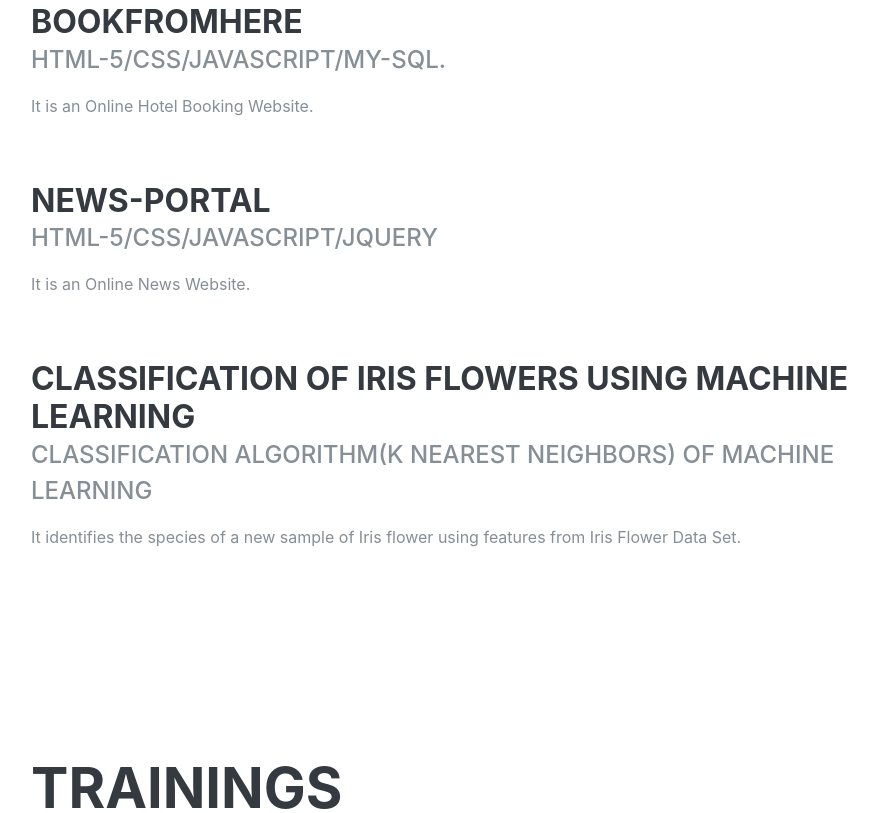
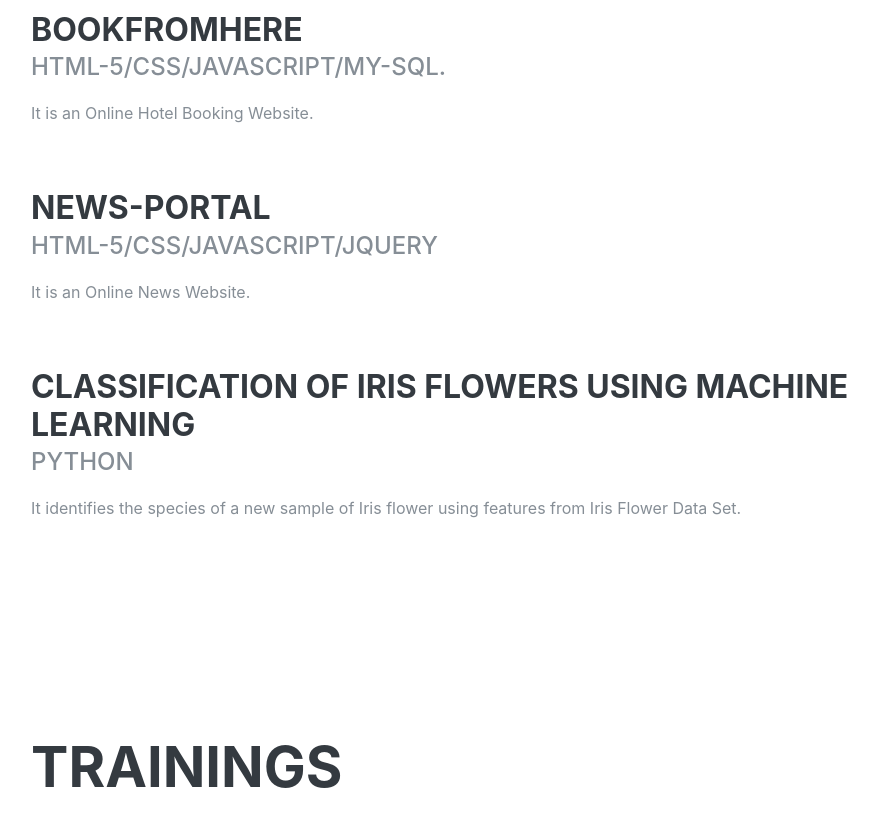
Before and after one commit to akku1297/akku1297.github.io, a plain HTML site: page index.html in a window 1280 px wide. Shown: the part 2563-3376 px from the top of the page, without its empty margins (289-1167 px from the left). Drawn offline with Linux system fonts and the light colour scheme.

Commit message:
Add files via upload

```diff
--- a/index.html
+++ b/index.html
@@ -195,7 +195,7 @@
 		  <div class="resume-item d-flex flex-column flex-md-row mb-5">
             <div class="resume-content mr-auto">
               <h3 class="mb-0">Classification of Iris Flowers using Machine Learning</h3>
-              <div class="subheading mb-3">Classification Algorithm(K Nearest Neighbors) Of Machine Learning</div>
+              <div class="subheading mb-3">Python</div>
               <p>It identifies the species of a new sample of Iris flower using features from Iris Flower Data Set.</p>
             </div>
 
```
